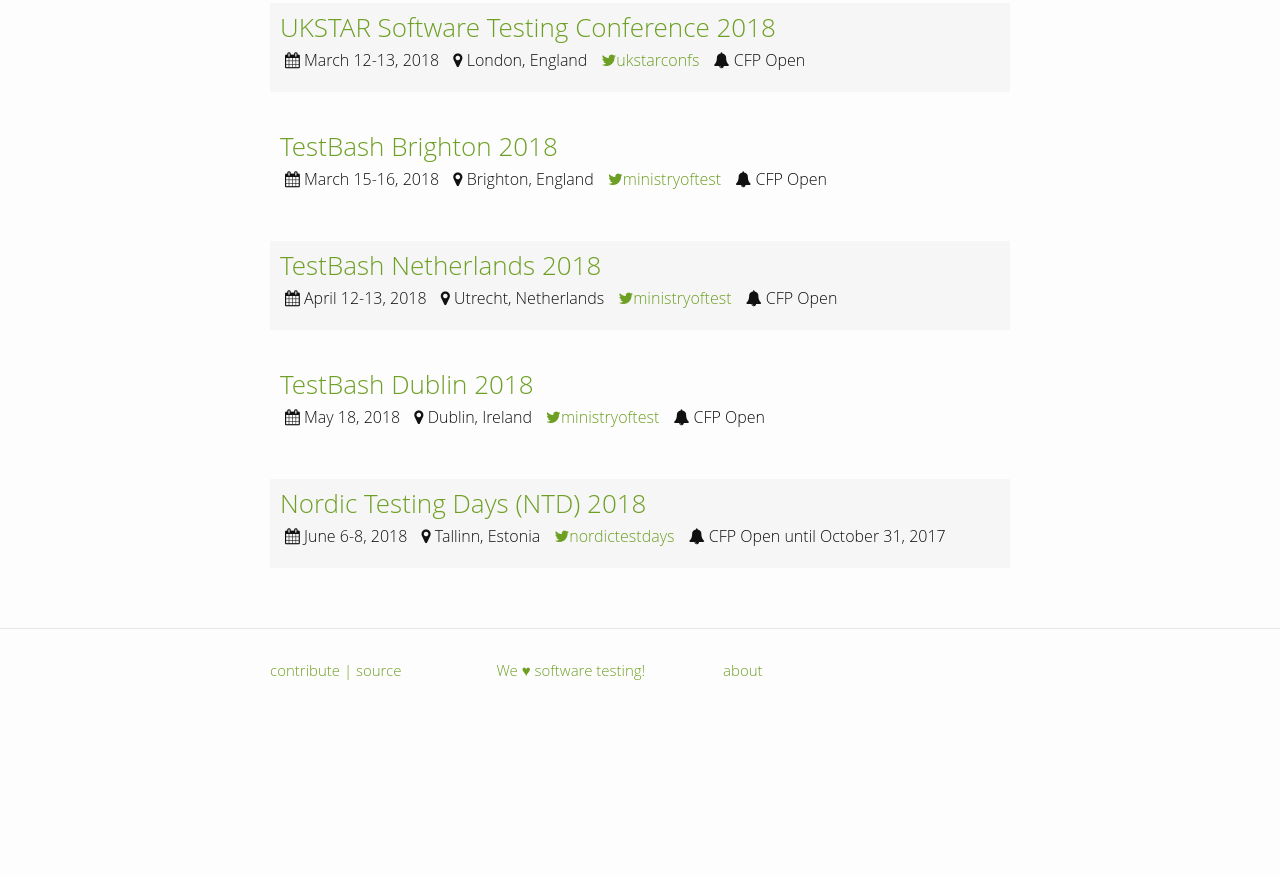
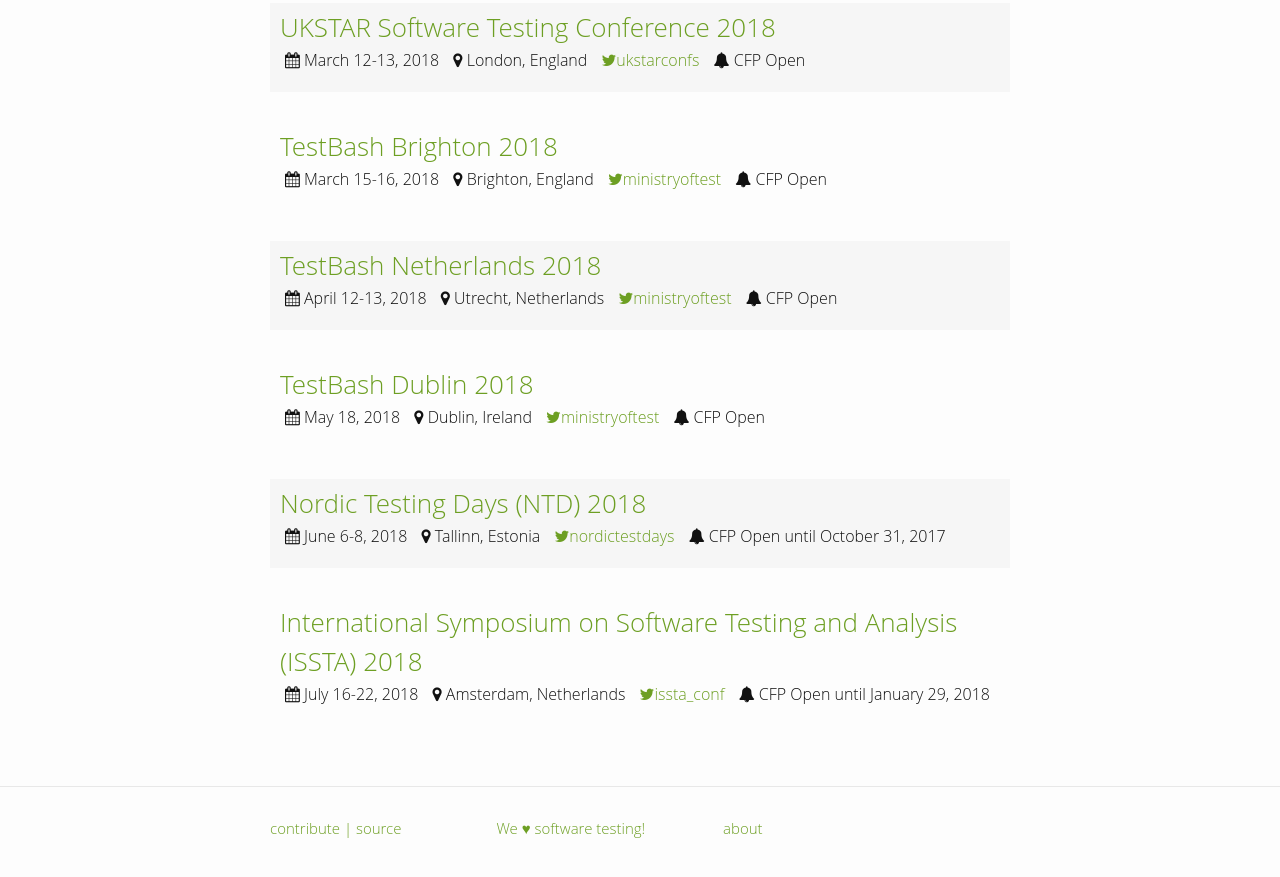
Before and after one commit to TestingConferences/testingconferences.github.io, a Jekyll site: the page built from index.html, in a window 1280 px wide and 900 px high, scrolled down 3889 px. Shown: the top 877 px of the window. Built offline with Jekyll 4.4.1, drawn with Linux system fonts in a browser that asks for light colours; before the commit the page ends 4631 px from its top, so only the background shows below that.

Commit message:
Added ISSTA 2018

```diff
--- a/_data/current.yml
+++ b/_data/current.yml
@@ -246,3 +246,10 @@
   url: http://nordictestingdays.eu/
   twitter: nordictestdays
   status: CFP Open until October 31, 2017
+
+- name: International Symposium on Software Testing and Analysis (ISSTA) 2018
+  location: Amsterdam, Netherlands
+  dates: "July 16-22, 2018"
+  url: http://conf.researchr.org/home/issta-2018
+  twitter: issta_conf
+  status: CFP Open until January 29, 2018
```
